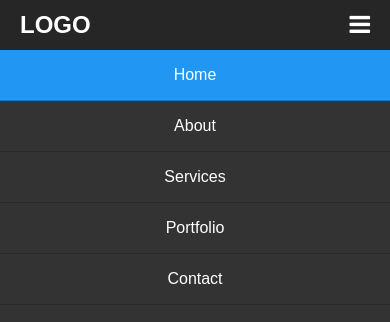
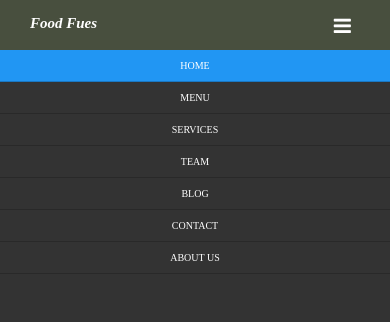
Before and after one commit to arfat01850/Basic-To-Adv-HTML-CSS, a plain HTML site: page Responsive menu with mobile device/index.html in a window 390 px wide. Both pictures are taken after a click on the element 359 px from the left and 25 px from the top of the page. Drawn offline with nearby package versions, Linux system fonts and the light colour scheme.

Commit message:
modify responsive menu

```diff
--- a/Responsive menu with mobile device/index.html
+++ b/Responsive menu with mobile device/index.html
@@ -8,26 +8,32 @@
 
 </head>
 <body>
-<header>
-	<div class="logo">LOGO</div>
-	<nav>
+<div class="header">
+	<div class="logo">
+	 <a href="index.html"><p>Food Fues</p></a>
+	 </div>
+	<div class="nav">
 		<ul>
-			<li><a href="#" class="active">Home</a></li>
-			<li><a href="#">About</a></li>
-			<li><a href="#">Services</a></li>
-			<li><a href="#">Portfolio</a></li>
-			<li><a href="#">Contact</a></li>
+
+        <li><a href="index.html" class="active">Home</a></li>
+         <li><a href="menu.html" target="_blank">Menu</a></li>
+        <li><a href="service.html" target="_blank">Services</a></li>
+        <li><a href="team.html"  target="_blank">Team</a></li>
+        <li><a href="blog.html" target="_blank">Blog</a></li>
+        <li><a href="contact.html" target="_blank">Contact</a></li>
+        <li><a href="about.html" target="_blank">About Us</a></li>
+
 		</ul>
-	</nav>
+	</div>
 	<div class="menu-toggle"><i class="fa fa-bars" aria-hidden="true"></i>
 
 	</div>
-</header>
+</div>
 <script src="https://code.jquery.com/jquery-3.3.1.js"></script>
 <script type="text/javascript">
 	$(document).ready(function(){
 		$('.menu-toggle').click(function(){
-			$('nav').toggleClass('active')
+			$('.nav').toggleClass('active')
 		})
 	})
 </script>
--- a/Responsive menu with mobile device/style.css
+++ b/Responsive menu with mobile device/style.css
@@ -1,81 +1,87 @@
-body
+
+.header
 {
-	margin: 0;
-	padding: 0;
-	font-family: sans-serif;
-	background-image: url(back.jpg);
-	background-attachment: fixed;
-	background-position: center;
-}
-header
-{
-	position: absolute;
+	 height: 52px;
+    position: fixed;
+    background-color: #484f3e;
+    color: #fff;
+    width: 100%;
+    z-index: 1;
 	top: 0;
 	left: 0;
-	padding: 0 100px;
-	background: #262626;
+
+	background: #484f3e;
 	width: 100%;
 	box-sizing: border-box;
 }
-header .logo
+
+.logo a{
+	text-decoration: none;
+}
+.logo a p{
+	margin-left: 30px;
+	font-style: italic;
+    margin-bottom: -23.5px;
+    font-size: 15px;
+    font-family: adine;
+    font-weight: 900;
+    color: #ffff;
+	}
+
+.nav
 {
-	color: #fff;
-	height: 50px;
-	line-height: 50px;
-	font-size: 24px;
-	float: left;
-	font-weight: bold;
-}
-header nav
-{
+	padding-bottom: 11px;
 	float: right;
 }
-header nav ul
+.nav ul
 {
 	margin: 0;
 	padding: 0;
 	display: flex;
 }
-header nav ul li
+.nav ul li
 {
 	list-style: none;
+    display: inline-block;
 }
-header nav ul li a
+.nav ul li a
 {
-	height: 50px;
-	line-height: 50px;
-	padding: 0 20px;
+
+    font-size: 10px;
     color: #fff;
+    padding: 10px 16px;
+    text-transform: uppercase;
 	text-decoration: none;
 	display: block;
 }
-header nav ul li a:hover,
- header nav ul li a.active
+.nav ul li a:hover,
+ .nav ul li a.active
 {
 	color: #fff;
 	background: #2196f3;
 }
 .menu-toggle
 {
+
     color: #fff;
     float: right;
-	line-height: 50px;
-	font-size: 24px;
+    line-height: 35px;
+    font-size: 20px;
     cursor: pointer;
     display: none;
 }
-
 @media (max-width: 991px)
 {
-	header
+    .header
     {
-		padding: 0 20px;
+     height: 52px;
+    padding: 0px 39px 0px 0px;
     }
     .menu-toggle
     {
     display: block;
     }
-	header nav
+    .nav
     {
         position: absolute;
         width: 100%;
@@ -85,16 +91,20 @@ header nav ul li a:hover,
         left: -100%;
         transition: 0.5s;
     }
-	header nav.active
+    .nav ul li{
+    	width: 100%;
+    }
+    .nav.active
     {
+
         left: 0;
     }
-	header nav ul
+    .nav ul
     {
         display: block;
         text-align: center;
     }
-	header nav ul li a
+    .nav ul li a
     {
         border-bottom: 1px solid rgba(0,0,0,.2);
     }
```
Also changed, not shown: Responsive Our Team/1.jpg (renamed from Responsive Ourt Team/1.jpg), Responsive Our Team/2.jpg (renamed from Responsive Ourt Team/2.jpg), Responsive Our Team/3.jpg (renamed from Responsive Ourt Team/3.jpg), Responsive Our Team/4.jpg (renamed from Responsive Ourt Team/4.jpg), Responsive Our Team/index.html (renamed from Responsive Ourt Team/index.html), Responsive Our Team/style.css (renamed from Responsive Ourt Team/style.css), Responsive menu with mobile device/back.jpg (deleted). Lines whose indentation alone changed are shown as unchanged.
